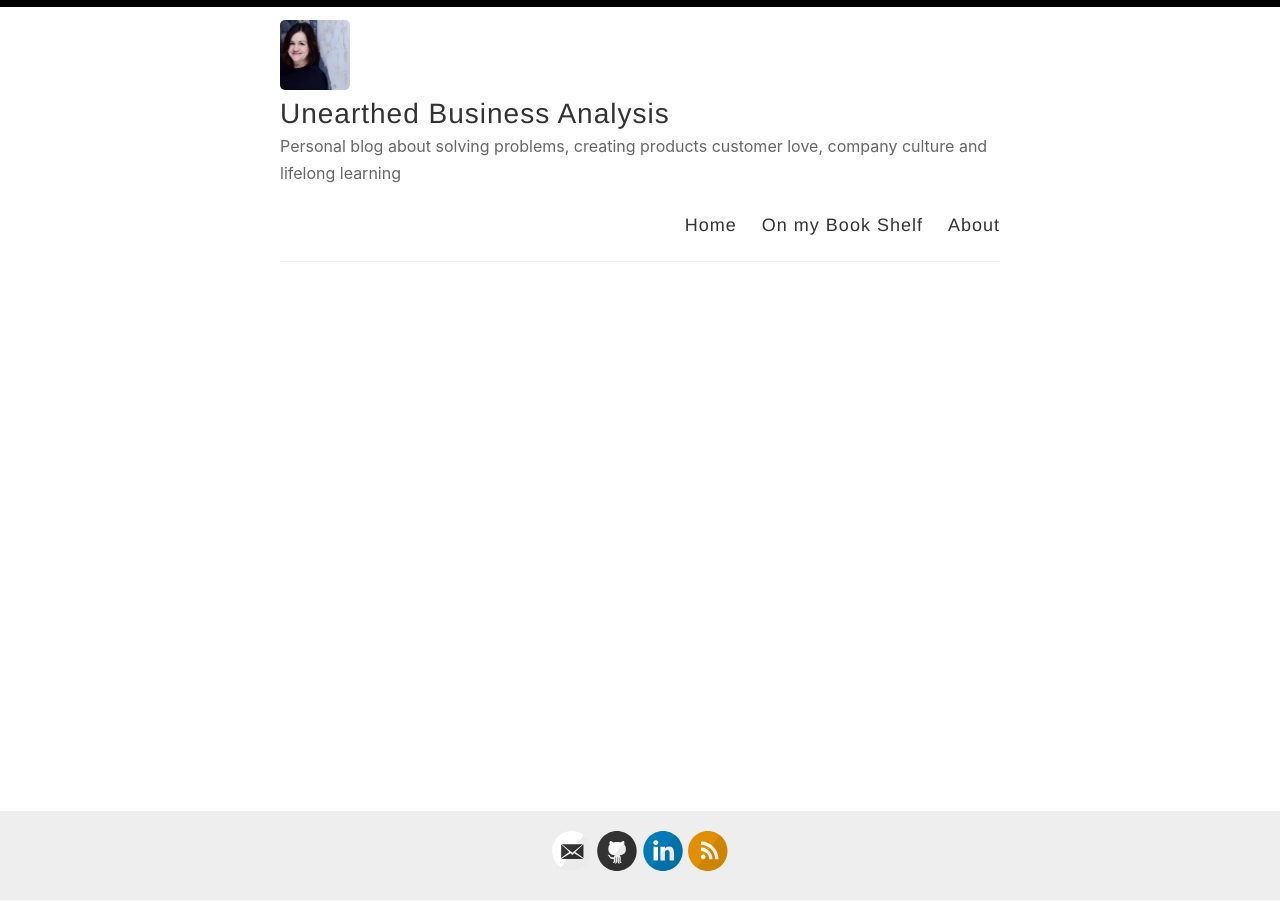
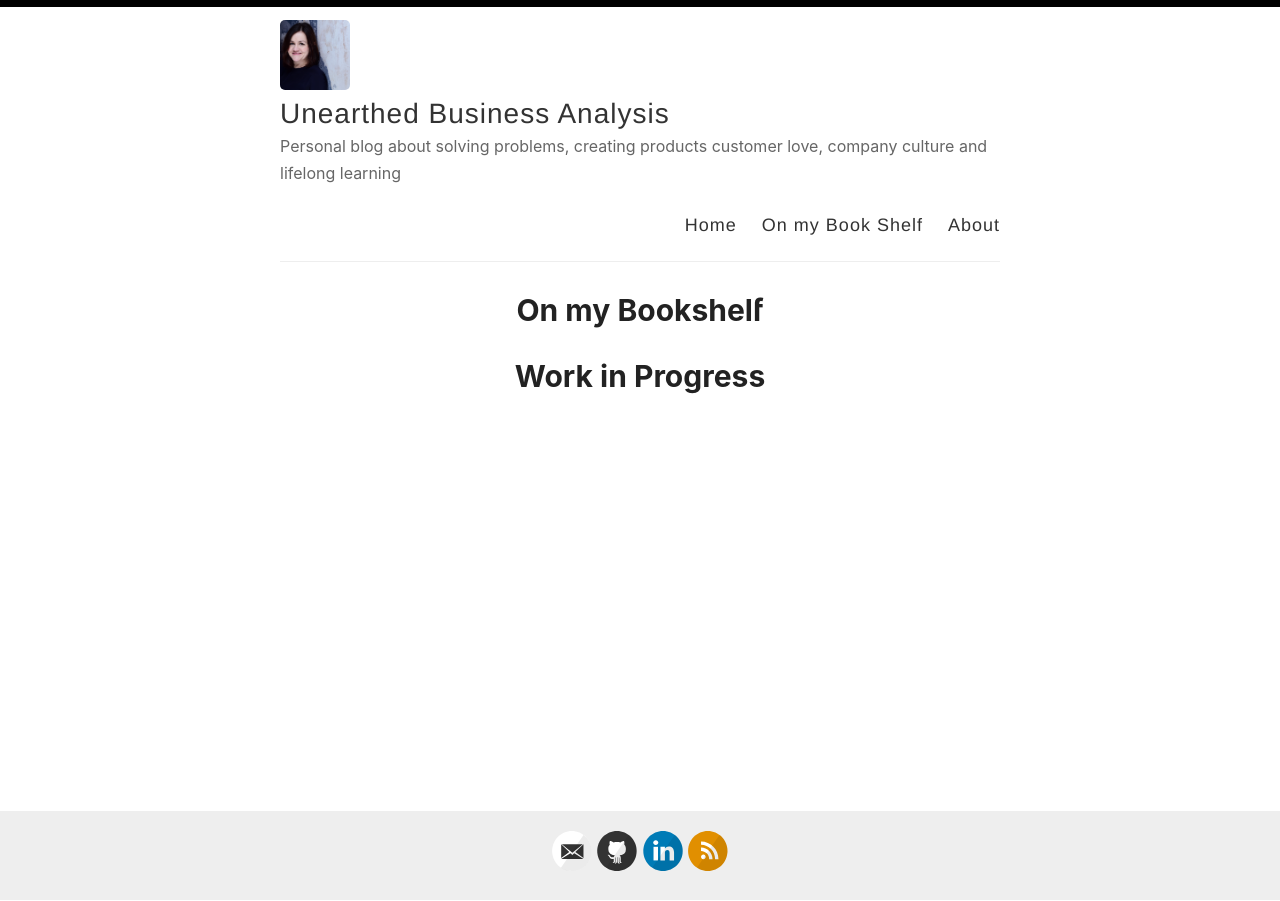
Before and after one commit to noldorf/unearthedBA, a Jekyll site: the page built from _pages/onmybookshelf.md, in a window 1280 px wide. Built offline with Jekyll 4.4.1, drawn with Linux system fonts in a browser that asks for light colours; our own code applies the rules of GitHub Pages for plain Markdown files.

Commit message:
Fixing links

```diff
--- a/_layouts/default.html
+++ b/_layouts/default.html
@@ -28,8 +28,8 @@
 
             <nav>
               <a href="{{ site.baseurl }}/">Home</a>
-              <a href="{{ site.baseurl }}/">On my Book Shelf</a>
-              <a href="{{ site.baseurl }}/">About</a>
+              <a href="{{ site.baseurl }}/onmybookshelf">On my Book Shelf</a>
+              <a href="{{ site.baseurl }}/about">About</a>
             </nav>
           </header>
         </div>
--- a/_pages/onmybookshelf.md
+++ b/_pages/onmybookshelf.md
@@ -0,0 +1,7 @@
+---
+layout: page
+permalink: /onmybookshelf/
+title: On my Bookshelf
+---
+
+# Work in Progress
```
